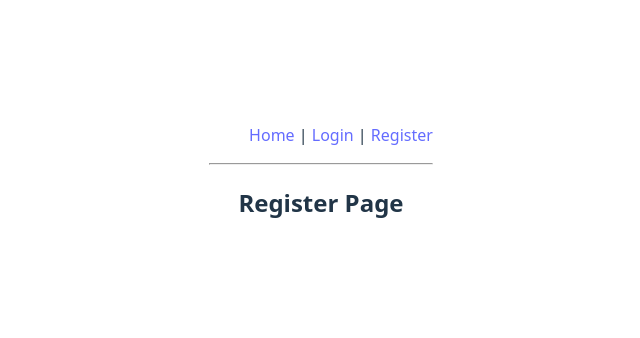
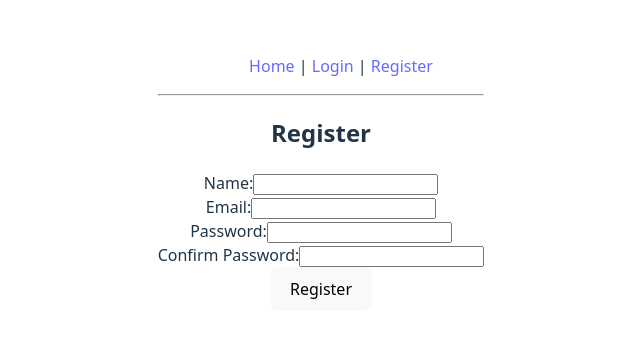
Before and after one commit to srndpty/my-todo-app, a React (Vite) app: page /register in a window 1280 px wide. Shown: the part 226-564 px from the top of the page, without its empty margins (319-959 px from the left). Built offline with nearby package versions, Linux system fonts and the light colour scheme.

Commit message:
UIコンポーネントの作成

```diff
--- a/src/pages/LoginPage.tsx
+++ b/src/pages/LoginPage.tsx
@@ -1,5 +1,47 @@
+import { useState } from 'react';
+// import { useNavigate } from 'react-router-dom';
 
 function LoginPage() {
-  return <h2>Login Page</h2>;
+  const [email, setEmail] = useState<string>('');
+  const [password, setPassword] = useState<string>('');
+//   const navigate = useNavigate();
+
+  const handleSubmit = (event: React.FormEvent<HTMLFormElement>) => {
+    event.preventDefault();
+    // ここでログイン処理を実装する（例: API呼び出し）
+    console.log('Logging in with', { email, password });
+    // ログイン成功後、ホームページにリダイレクト
+    // navigate('/');
+  };
+
+  return (
+    <div>
+      <h2>Login</h2>
+      <form onSubmit={handleSubmit}>
+        <div>
+          <label htmlFor="email">Email:</label>
+          <input
+            type="email"
+            id="email"
+            value={email}
+            onChange={(e) => setEmail(e.target.value)}
+            required
+          />
+        </div>
+        <div>
+          <label htmlFor="password">Password:</label>
+          <input
+            type="password"
+            id="password"
+            value={password}
+            onChange={(e) => setPassword(e.target.value)}
+            required
+          />
+        </div>
+        <button type="submit">Login</button>
+      </form>
+    </div>
+  );
 }
+
 export default LoginPage;
--- a/src/pages/RegisterPage.tsx
+++ b/src/pages/RegisterPage.tsx
@@ -1,5 +1,41 @@
+import { useState } from 'react';
 
 function RegisterPage() {
-  return <h2>Register Page</h2>;
+  const [name, setName] = useState('');
+  const [email, setEmail] = useState('');
+  const [password, setPassword] = useState('');
+  const [passwordConfirmation, setPasswordConfirmation] = useState('');
+
+  const handleSubmit = (event: React.FormEvent<HTMLFormElement>) => {
+    event.preventDefault();
+    console.log('Register attempt with:', { name, email, password, password_confirmation: passwordConfirmation });
+    // TODO: APIを呼び出す
+  };
+
+  return (
+    <div>
+      <h2>Register</h2>
+      <form onSubmit={handleSubmit}>
+        <div>
+          <label htmlFor="name">Name:</label>
+          <input type="text" id="name" value={name} onChange={(e) => setName(e.target.value)} required />
+        </div>
+        <div>
+          <label htmlFor="email">Email:</label>
+          <input type="email" id="email" value={email} onChange={(e) => setEmail(e.target.value)} required />
+        </div>
+        <div>
+          <label htmlFor="password">Password:</label>
+          <input type="password" id="password" value={password} onChange={(e) => setPassword(e.target.value)} required />
+        </div>
+        <div>
+          <label htmlFor="password_confirmation">Confirm Password:</label>
+          <input type="password" id="password_confirmation" value={passwordConfirmation} onChange={(e) => setPasswordConfirmation(e.target.value)} required />
+        </div>
+        <button type="submit">Register</button>
+      </form>
+    </div>
+  );
 }
+
 export default RegisterPage;
```
